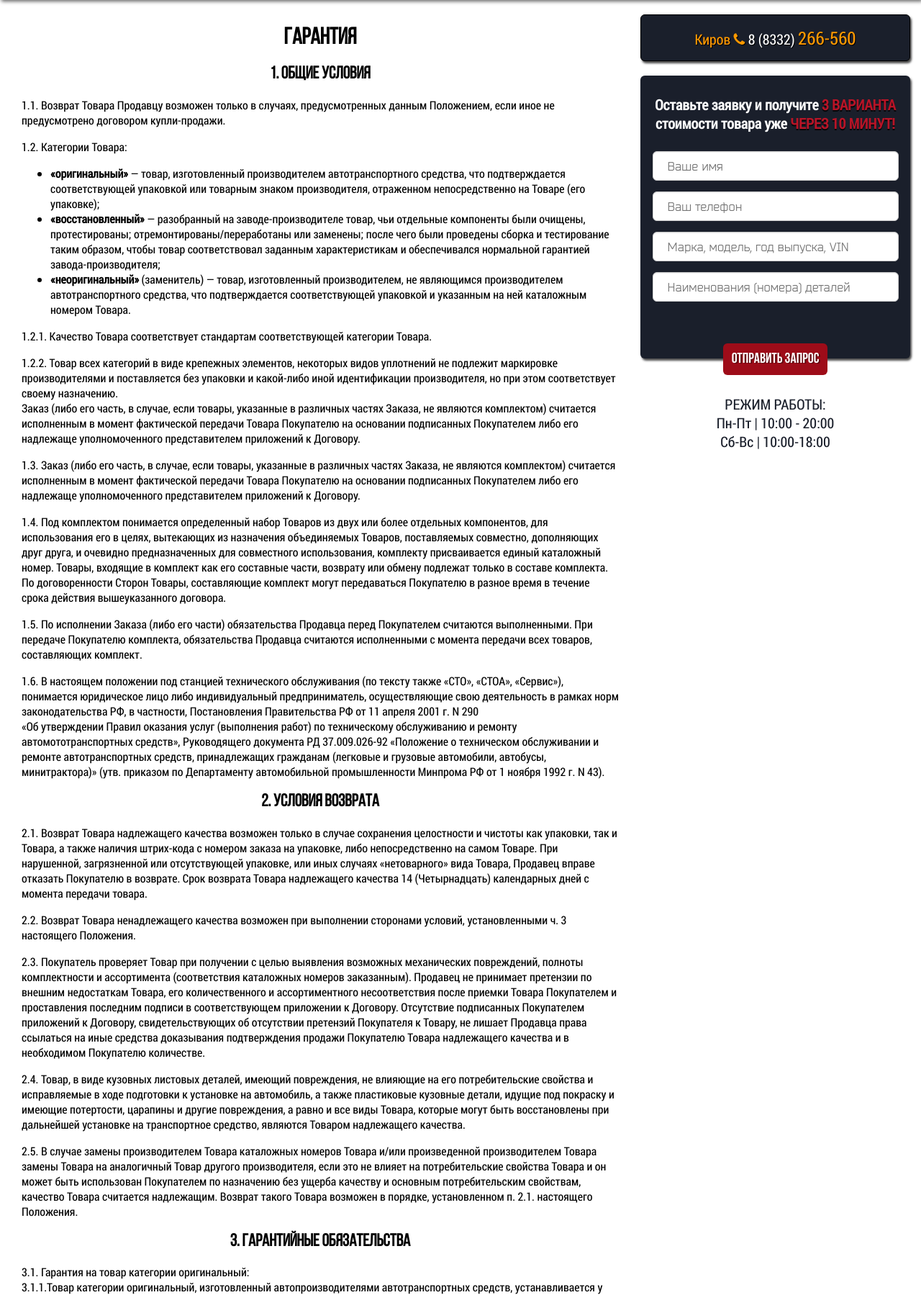
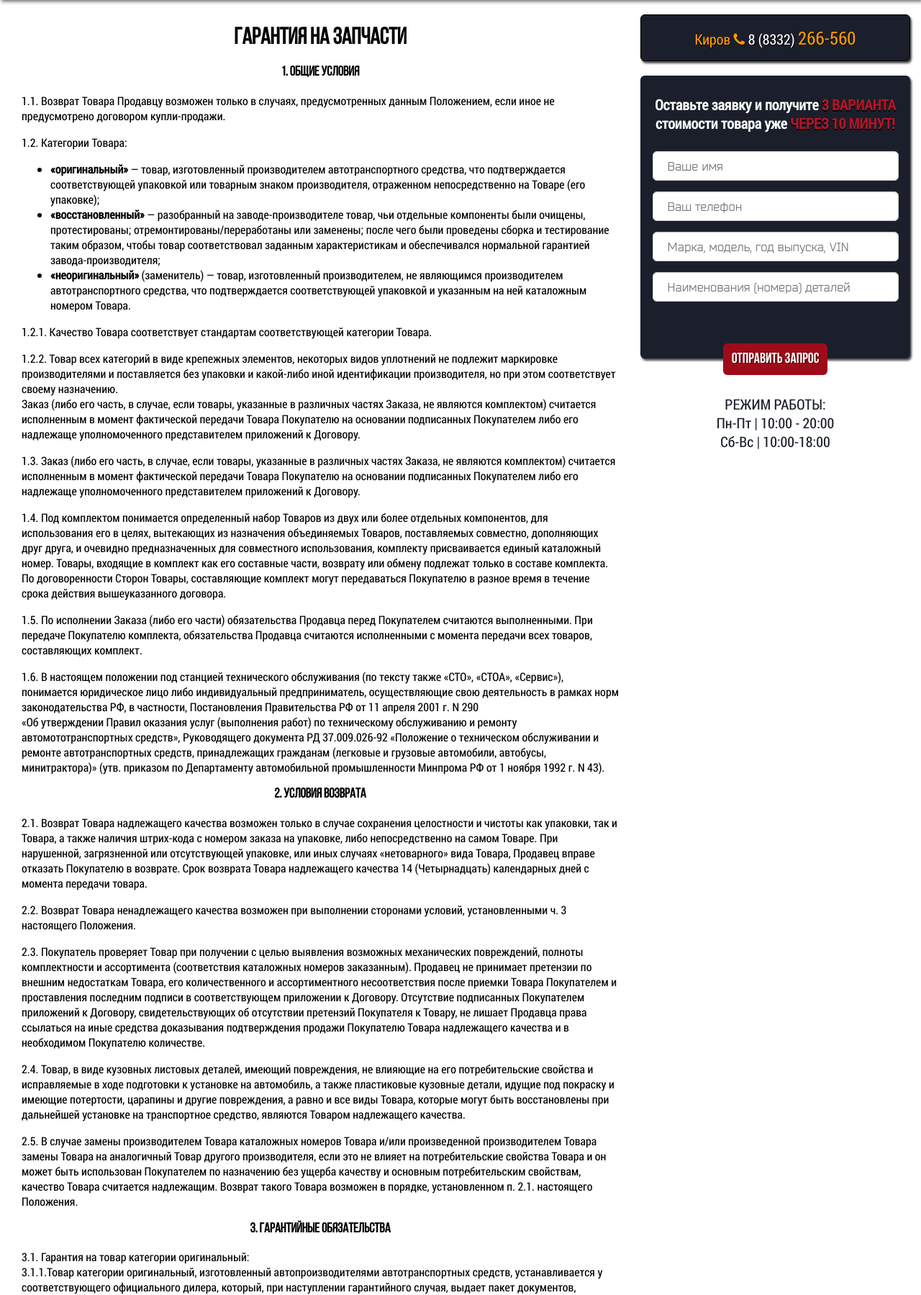
Before and after one commit to sickbear/43details, a Django app: template shop_app/templates/guarantees.html in a window 1280 px wide. Shown: the part 120-1919 px from the top of the page at 72% size. Run offline with Django 3.2, Linux system fonts and the light colour scheme; the template is opened without the code that fills it, so the values that code supplies are empty.

```diff
--- a/shop_app/templates/base.html
+++ b/shop_app/templates/base.html
@@ -20,10 +20,15 @@
         </title>
     </head>
     <body>
-        <div class="wrapper">
+        <div class="wrapper" itemscope itemtype="http://schema.org/LocalBusiness">
+            <meta itemprop="priceRange" content="$">
+            <meta itemprop="address" content="Киров">
+            <meta itemprop="name" content="Запчасти для иномарок">
+            <meta itemprop="telephone" content="8 (8332) 266-560">
             <header>
                 <div class="header_logo">
-                    <img src="{% static 'img/logo.png' %}" alt="Логотип">
+                    <img src="{% static 'img/logo.png' %}"
+                         alt="Логотип">
                 </div>
                 <nav class="nav">
                     <a href="#" class="nav_icon">Меню</a>
@@ -95,7 +100,7 @@
                                    required>
                         </div>
                         <div class="form_group">
-                            <input type="aside_text"
+                            <input type="text"
                                    class="form_input aside_form_input"
                                    placeholder="Наименования (номера) деталей"
                                    name="parts"
@@ -107,7 +112,9 @@
                                    id="aside_form_btn">
                         </div>
                     </form>
-                    <p class="aside_mode">
+                    <p class="aside_mode"
+                       itemprop="openingHours"
+                       datetime="Mo-Su 10:00-20:00">
                         РЕЖИМ РАБОТЫ:<br>Пн-Пт | 10:00 - 20:00<br>
                         Сб-Вс | 10:00-18:00
                     </p>
@@ -120,7 +127,7 @@
                 <div class="footer_item"></div>
                 <div class="footer_item">
                     <p class="footer_item_data">
-                        Интернет-магазин "43 Детали"<br>
+                        Интернет-магазин <span itemprop="brand">"43 Детали"</span><br>
                         ОГРНИП: 315435000010813     <br>
                         <a href="{% static 'pdf/privacy.pdf' %}"
                            target="_blank"
--- a/shop_app/templates/contacts.html
+++ b/shop_app/templates/contacts.html
@@ -14,7 +14,8 @@
                         </div>
                         <div class="contacts_block_item">
                             <i class="fa fa-envelope-o fa-3x" aria-hidden="true"></i><br>
-                            <a href="mailto:nagovitsyn_75@mail.ru">Написать письмо</a>
+                            <a href="mailto:nagovitsyn_75@mail.ru"
+                               itemprop="email">Написать письмо</a>
                         </div>
                     </div>
 
--- a/shop_app/templates/delivery.html
+++ b/shop_app/templates/delivery.html
@@ -2,6 +2,7 @@
 {% load staticfiles %}
 
 {% block content %}
+                <h1>Доставка запчастей по Кирову и районам</h1>
                 <div class="delivery_block">
                     <div class="delivery_block_item">
                         <h2>
--- a/shop_app/templates/guarantees.html
+++ b/shop_app/templates/guarantees.html
@@ -3,8 +3,8 @@
 
 {% block content %}
                     <div class="guarantees_block">
-                        <h1 class="title-details">Гарантия</h1>
-				        <h2>1. Общие условия</h2>
+                        <h1 class="title-details">Гарантия на запчасти</h1>
+				        <h3>1. Общие условия</h3>
                         <p>1.1. Возврат Товара Продавцу возможен только в случаях, предусмотренных данным Положением, если иное не предусмотрено договором купли-продажи.</p>
                         <p>1.2. Категории Товара:</p>
                         <ul>
@@ -20,13 +20,13 @@
                         <p>1.5. По исполнении Заказа (либо его части) обязательства Продавца перед Покупателем считаются выполненными. При передаче Покупателю комплекта, обязательства Продавца считаются исполненными с момента передачи всех товаров, составляющих комплект.</p>
                         <p>1.6. В настоящем положении под станцией технического обслуживания (по тексту также «СТО», «СТОА», «Сервис»), понимается юридическое лицо либо индивидуальный предприниматель, осуществляющие свою деятельность в рамках норм законодательства РФ, в частности, Постановления Правительства РФ от 11 апреля 2001 г. N 290 <br>
                         «Об утверждении Правил оказания услуг (выполнения работ) по техническому обслуживанию и ремонту автомототранспортных средств», Руководящего документа РД 37.009.026-92 «Положение о техническом обслуживании и ремонте автотранспортных средств, принадлежащих гражданам (легковые и грузовые автомобили, автобусы, минитрактора)» (утв. приказом по Департаменту автомобильной промышленности Минпрома РФ от 1 ноября 1992 г. N 43).</p>
-                        <h2>2. Условия возврата</h2>
+                        <h3>2. Условия возврата</h3>
                         <p>2.1. Возврат Товара надлежащего качества возможен только в случае сохранения целостности и чистоты как упаковки, так и Товара, а также наличия штрих-кода с номером заказа на упаковке, либо непосредственно на самом Товаре. При нарушенной, загрязненной или отсутствующей упаковке, или иных случаях «нетоварного» вида Товара, Продавец вправе отказать Покупателю в возврате. Срок возврата Товара надлежащего качества 14 (Четырнадцать) календарных дней с момента передачи товара.</p>
                         <p>2.2. Возврат Товара ненадлежащего качества возможен при выполнении сторонами условий, установленными ч. 3 настоящего Положения.</p>
                         <p>2.3. Покупатель проверяет Товар при получении с целью выявления возможных механических повреждений, полноты комплектности и ассортимента (соответствия каталожных номеров заказанным). Продавец не принимает претензии по внешним недостаткам Товара, его количественного и ассортиментного несоответствия после приемки Товара Покупателем и проставления последним подписи в соответствующем приложении к Договору. Отсутствие подписанных Покупателем приложений к Договору, свидетельствующих об отсутствии претензий Покупателя к Товару, не лишает Продавца права ссылаться на иные средства доказывания подтверждения продажи Покупателю Товара надлежащего качества и в необходимом Покупателю количестве.</p>
                         <p>2.4. Товар, в виде кузовных листовых деталей, имеющий повреждения, не влияющие на его потребительские свойства и исправляемые в ходе подготовки к установке на автомобиль, а также пластиковые кузовные детали, идущие под покраску и имеющие потертости, царапины и другие повреждения, а равно и все виды Товара, которые могут быть восстановлены при дальнейшей установке на транспортное средство, являются Товаром надлежащего качества.</p>
                         <p>2.5. В случае замены производителем Товара каталожных номеров Товара и/или произведенной производителем Товара замены Товара на аналогичный Товар другого производителя, если это не влияет на потребительские свойства Товара и он может быть использован Покупателем по назначению без ущерба качеству и основным потребительским свойствам, качество Товара считается надлежащим. Возврат такого Товара возможен в порядке, установленном п. 2.1. настоящего Положения.</p>
-                        <h2>3. Гарантийные обязательства</h2>
+                        <h3>3. Гарантийные обязательства</h3>
                         <p>3.1. Гарантия на товар категории оригинальный: <br>
                         3.1.1.Товар категории оригинальный, изготовленный автопроизводителями автотранспортных средств, устанавливается у соответствующего официального дилера, который, при наступлении гарантийного случая, выдает пакет документов, подтверждающих заводской брак Товара. Такие документы вместе с Товаром направляются Покупателем в адрес Продавца для дальнейших гарантийных процедур.</p>
                         <p>3.1.2. Гарантия на Товар устанавливается только при условии установки Товара на транспортное средство на станции технического обслуживания официального дилера соответствующего производителя. Гарантийный срок составляет 6 месяцев, в случае если производителем Товара установлен более длительный гарантийный срок, то гарантийные сроки соответствуют установленным производителем Товара на территории Российской Федерации. При этом применяются условия гарантии, установленные соответствующим производителем.</p>
@@ -35,7 +35,7 @@
                         <p>3.2.2. В случае если производителем Товара установлен более длительный гарантийный срок, то гарантийные сроки соответствуют установленным производителем Товара на территории Российской Федерации. При этом применяются условия гарантии, установленные соответствующим производителем, указанные в гарантийных талонах и иных документах производителя.</p>
                         <p>3.3. Гарантийный срок исчисляется с момента получения Товара Покупателем.</p>
                         <p>3.4. Гарантия на восстановленный товар, в зависимости от его категории, установлена соответственно п. 3.1. и п. 3.2. настоящего Положения.</p>
-                        <h2>4. Обстоятельства, исключающие возврат Товара</h2>
+                        <h3>4. Обстоятельства, исключающие возврат Товара</h3>
                         <p>4.1. В случае если Товар возвращается согласно ст. 25, Закона РФ «О защите прав потребителей», ответственность Продавца в причинении Покупателю убытков не предусматривается. <br>
                         4.2. Товар входит в Перечень непродовольственных товаров надлежащего качества, не подлежащих возврату или обмену на аналогичный товар других размера, формы, габарита, фасона, расцветки или комплектации (утв. постановлением Правительства РФ от 19 января 1998 г. N 55).</p>
                         <p>4.3. При предъявлении Продавцу претензий относительно качества Товара, для проведения Продавцом проверки качества Товара, Покупателю необходимо предоставить Продавцу:<br>
@@ -64,7 +64,7 @@
                         <li>электрические запасные части, относящиеся к категории неоригинальные, за исключением товаров отдельных производителей, указанных в настоящем Положении;</li>
                         <li>если Товар неоригинальной категории отличается цветом, химическим составом материала или имеет несущественные технологические отличия от аналогичного товара оригинальной категории, но при этом Товар является Товаром надлежащего качества.</li>
                         </ul>
-                        <h2>5. Перечень дефектов, не влияющих на качественные показатели автозапчастей</h2>
+                        <h3>5. Перечень дефектов, не влияющих на качественные показатели автозапчастей</h3>
                         <p>Детали кузова и пластиковый обвес под покраску.</p>
                         <ul>
                         <li>Имеются царапины, потёртости и шероховатости на транспортировочном грунте, без изменения геометрических размеров детали.</li>
--- a/shop_app/templates/index.html
+++ b/shop_app/templates/index.html
@@ -4,9 +4,9 @@
 {% block content %}
                     <div class="main_title_block">
                         <h1 class="main_title1">
-                            Интернет-магазин запчастей для иномарок в Кирове
+                            Запчасти для иномарок в Кирове
                         </h1>
-                        <h2 class="main_title2">"43 Детали"</h2>
+                        <h2 class="main_title2">Интернет-магазин "43 Детали"</h2>
                     </div>
                     <div class="main_advantages">
                         <p class="main_advantages_item">
@@ -26,7 +26,7 @@
                             <i class="fa fa-truck" aria-hidden="true"></i>
                         </p>
                         <p class="main_advantages_item">
-                            Доставка запчастей в регионы
+                            Доставка запчастей в районы
                             <i class="fa fa-truck" aria-hidden="true"></i>
                         </p>
                         <p class="main_advantages_item">
--- a/shop_app/views.py
+++ b/shop_app/views.py
@@ -3,8 +3,6 @@ from django.http import HttpResponseRedirect
 from django.conf import settings
 from .models import Marks, Models, Series, Modification
 from django.core.mail import send_mail
-from django.http import Http404
-
 
 
 def main(request):
--- a/static/js/common.js
+++ b/static/js/common.js
@@ -1,9 +1,14 @@
 $(document).ready(function(){
+
+    var width_screen = $(window).width()
+    if (width_screen <= 768) {
+        $('.aside_fast_call').html('Звонок в 2 касания!<br>');
+    }
 
     $(window).resize(function() {
 		if ($(window).width() < 770) {
 			$('.nav_menu').css('display','none');
-        }
+        };
 	});
 
     $('.nav_icon').click(function() {
@@ -27,9 +32,11 @@ $(document).ready(function(){
     });
 
     $(window).resize(function() {
-        if ($(window).width() < 641) {
+        if ($(window).width() < 768) {
             $('.aside_fast_call').html('Звонок в 2 касания!<br>');
-        }
+        } else {
+            $('.aside_fast_call').html();
+        };
     });
 
     $(window).resize(function() {
```
Also changed, not shown: shop_app/templates/catalog.html (line endings or trailing spaces).
